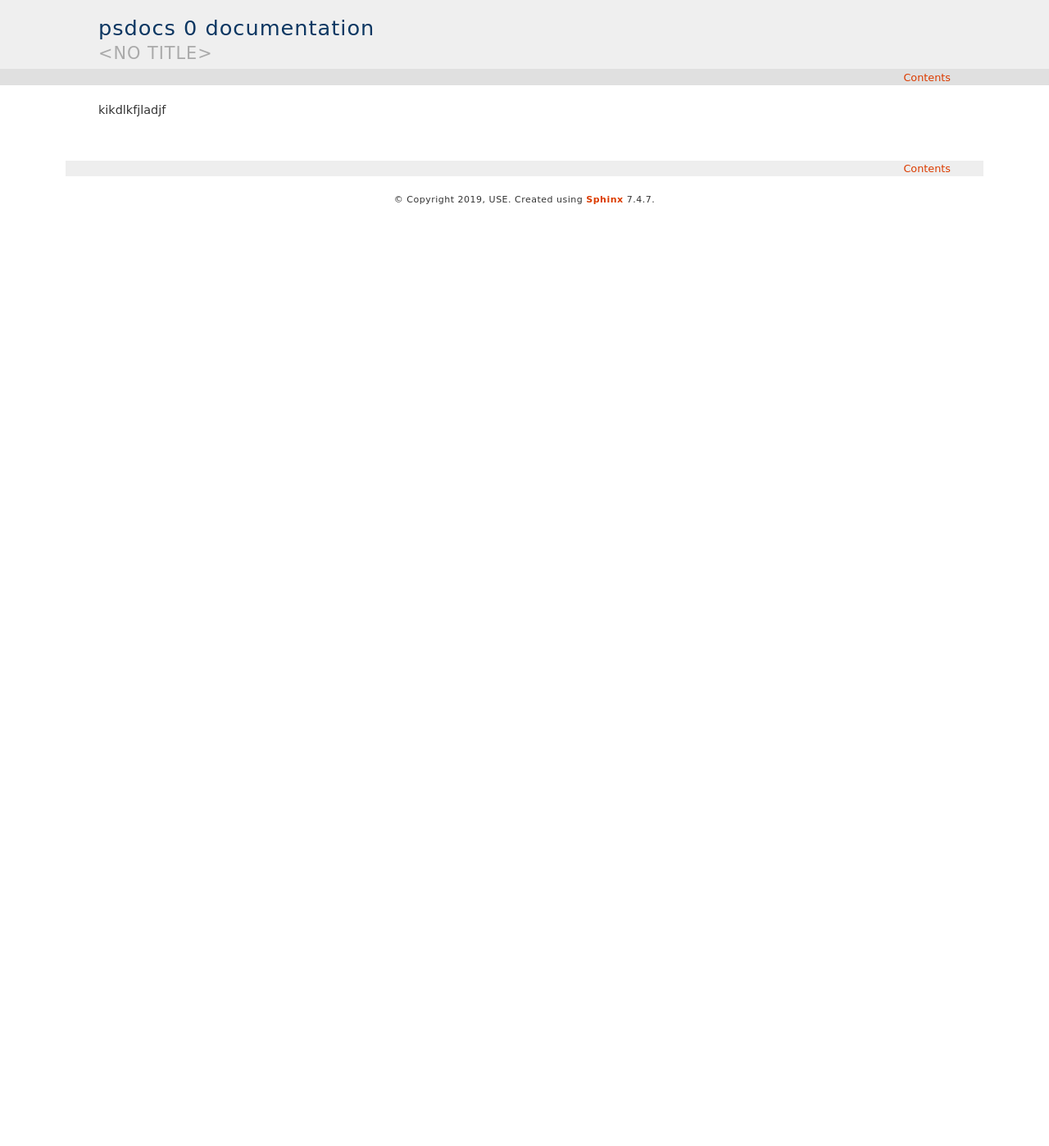
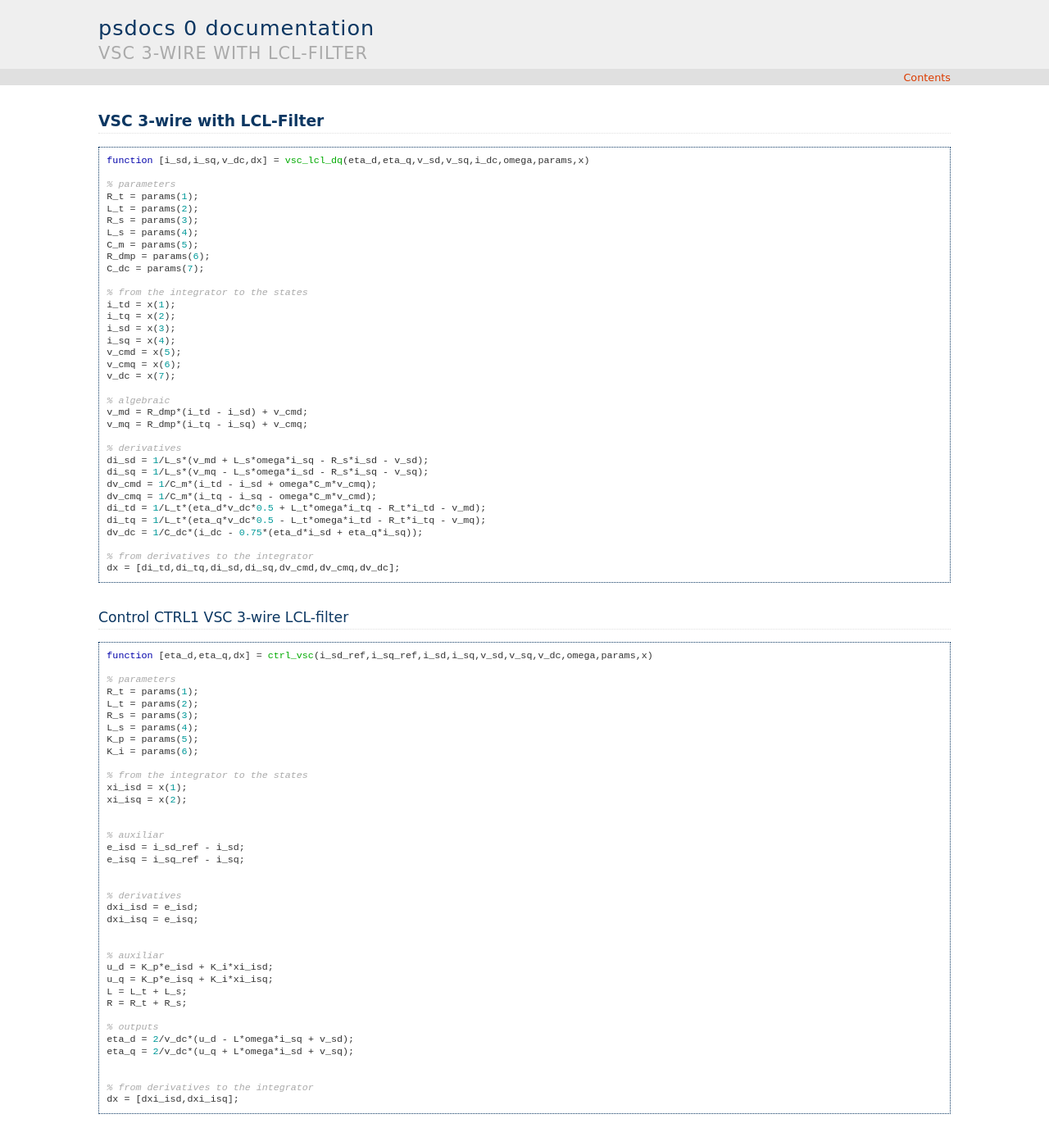
Before and after one commit to psmodels/psdocs, a Sphinx documentation site: the page built from source/vsc/lc_filter.rst, in a window 1280 px wide and 1400 px high. Shown: the whole window at 82% size. Built offline with Sphinx 7.4.7, drawn with Linux system fonts in a browser that asks for light colours.

Commit message:
Update lc_filter.rst

```diff
--- a/source/vsc/lc_filter.rst
+++ b/source/vsc/lc_filter.rst
@@ -1 +1,88 @@
-kikdlkfjladjf
+VSC 3-wire with LCL-Filter
+==========================
+
+
+.. code-block:: matlab
+
+
+    function [i_sd,i_sq,v_dc,dx] = vsc_lcl_dq(eta_d,eta_q,v_sd,v_sq,i_dc,omega,params,x)
+
+    % parameters
+    R_t = params(1);
+    L_t = params(2);
+    R_s = params(3);
+    L_s = params(4);
+    C_m = params(5);
+    R_dmp = params(6);
+    C_dc = params(7);
+
+    % from the integrator to the states
+    i_td = x(1);
+    i_tq = x(2);
+    i_sd = x(3);
+    i_sq = x(4);
+    v_cmd = x(5);
+    v_cmq = x(6);
+    v_dc = x(7);
+
+    % algebraic
+    v_md = R_dmp*(i_td - i_sd) + v_cmd;
+    v_mq = R_dmp*(i_tq - i_sq) + v_cmq;
+
+    % derivatives
+    di_sd = 1/L_s*(v_md + L_s*omega*i_sq - R_s*i_sd - v_sd);
+    di_sq = 1/L_s*(v_mq - L_s*omega*i_sd - R_s*i_sq - v_sq);
+    dv_cmd = 1/C_m*(i_td - i_sd + omega*C_m*v_cmq);
+    dv_cmq = 1/C_m*(i_tq - i_sq - omega*C_m*v_cmd);
+    di_td = 1/L_t*(eta_d*v_dc*0.5 + L_t*omega*i_tq - R_t*i_td - v_md);
+    di_tq = 1/L_t*(eta_q*v_dc*0.5 - L_t*omega*i_td - R_t*i_tq - v_mq);
+    dv_dc = 1/C_dc*(i_dc - 0.75*(eta_d*i_sd + eta_q*i_sq));
+
+    % from derivatives to the integrator
+    dx = [di_td,di_tq,di_sd,di_sq,dv_cmd,dv_cmq,dv_dc];
+
+
+
+Control CTRL1 VSC 3-wire LCL-filter
+-----------------------------------
+
+.. code-block:: matlab
+
+    function [eta_d,eta_q,dx] = ctrl_vsc(i_sd_ref,i_sq_ref,i_sd,i_sq,v_sd,v_sq,v_dc,omega,params,x)
+
+    % parameters
+    R_t = params(1);
+    L_t = params(2);
+    R_s = params(3);
+    L_s = params(4);
+    K_p = params(5);
+    K_i = params(6);
+
+    % from the integrator to the states
+    xi_isd = x(1);
+    xi_isq = x(2);
+
+
+    % auxiliar
+    e_isd = i_sd_ref - i_sd;
+    e_isq = i_sq_ref - i_sq;
+
+
+    % derivatives
+    dxi_isd = e_isd;
+    dxi_isq = e_isq;
+
+
+    % auxiliar
+    u_d = K_p*e_isd + K_i*xi_isd;
+    u_q = K_p*e_isq + K_i*xi_isq;
+    L = L_t + L_s;
+    R = R_t + R_s;
+
+    % outputs
+    eta_d = 2/v_dc*(u_d - L*omega*i_sq + v_sd);
+    eta_q = 2/v_dc*(u_q + L*omega*i_sd + v_sq);
+
+
+    % from derivatives to the integrator
+    dx = [dxi_isd,dxi_isq];
```
